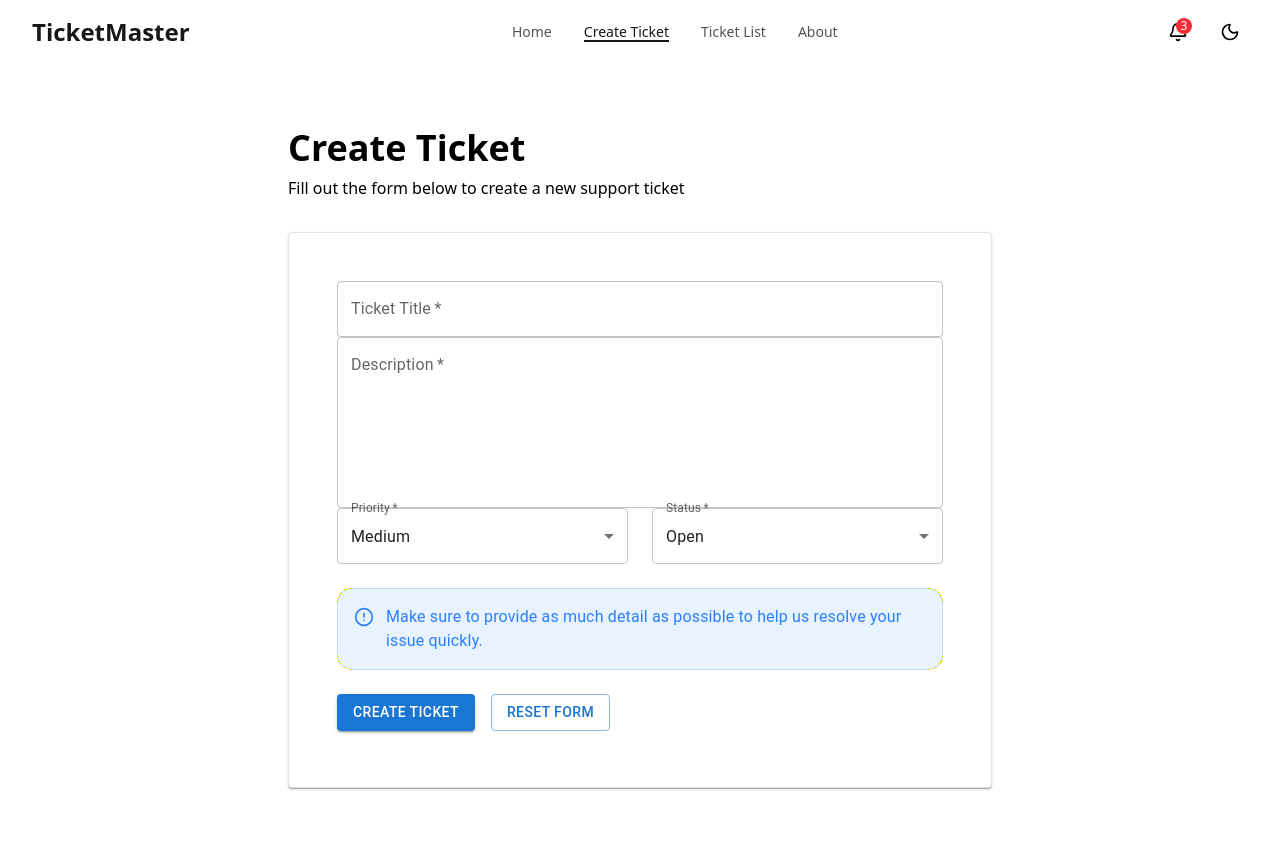
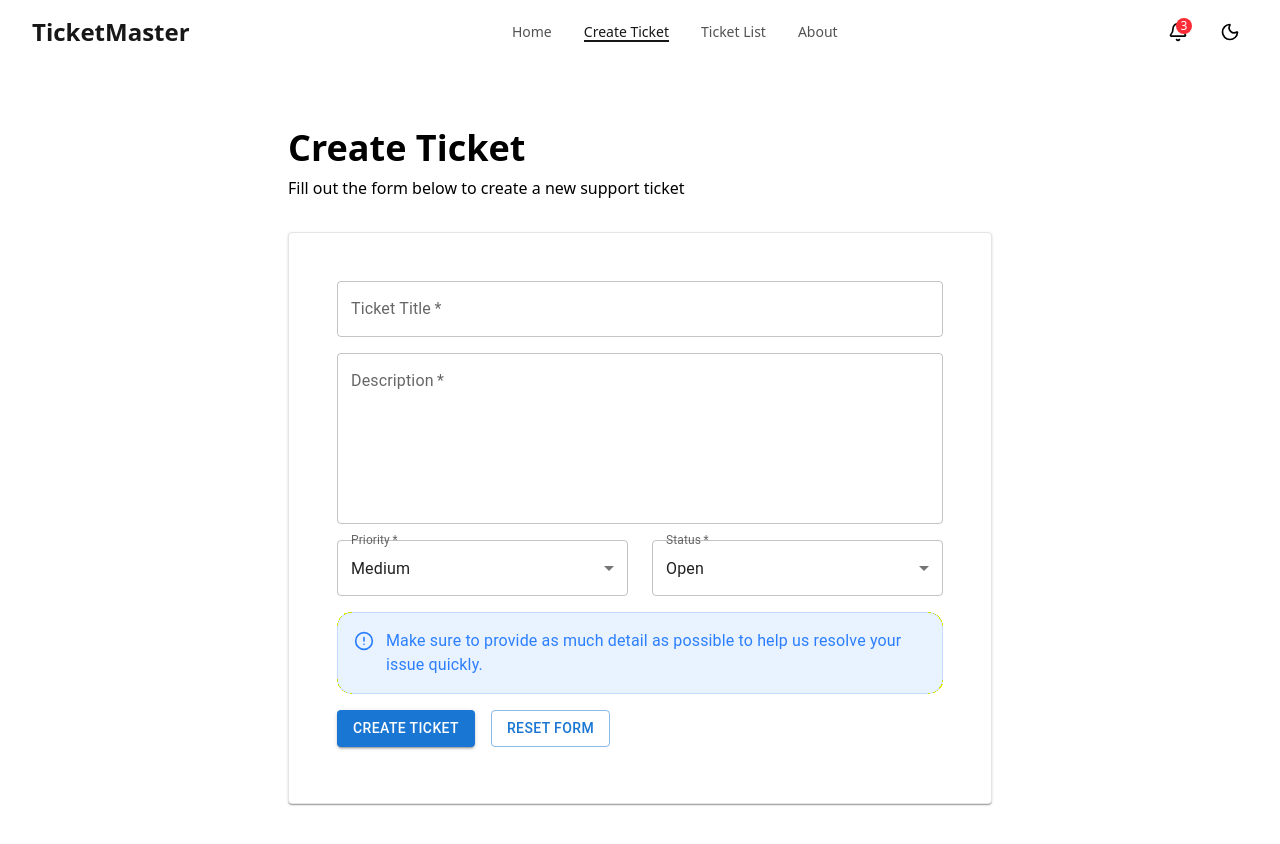
Before and after one commit to janvi7414/projects, a React app in the folder ticketing-system/client/: page /create-ticket in a window 1280 px wide. Shown: the top 844 px of the page. Built offline with nearby package versions, Linux system fonts and the light colour scheme; the HTML template or start-up script is replaced by a standard one.

Commit message:
added theory comments

```diff
--- a/ticketing-system/client/src/pages/CreateTicket.jsx
+++ b/ticketing-system/client/src/pages/CreateTicket.jsx
@@ -58,10 +58,10 @@ export default function CreateTicket() {
           )}
 
           {/* Ticket Form */}
-          <Card className="p-8 rounded-lg bg-card border border-border space-y-6">
+          <Card className="p-8 rounded-lg  border border-border space-y-6">
             <CardContent>
-              <form onSubmit={handleSubmit} className="space-y-6">
-                {/* Title */}
+              <form onSubmit={handleSubmit} className="flex flex-col gap-4">
+
                 <TextField
                   fullWidth
                   label="Ticket Title"
@@ -70,10 +70,9 @@ export default function CreateTicket() {
                   value={formData.title}
                   onChange={handleChange}
                   placeholder="Brief description of the issue"
-                  className="rounded-lg"
+                  className="rounded-lg "
                 />
 
-                {/* Description */}
                 <TextField
                   fullWidth
                   label="Description"
@@ -88,7 +87,7 @@ export default function CreateTicket() {
                 />
 
                 <Box className="grid grid-cols-1 md:grid-cols-2 gap-6">
-                  {/* Priority */}
+
                   <FormControl fullWidth required className="rounded-lg">
                     <InputLabel id="priority-label">Priority</InputLabel>
                     <Select
```
